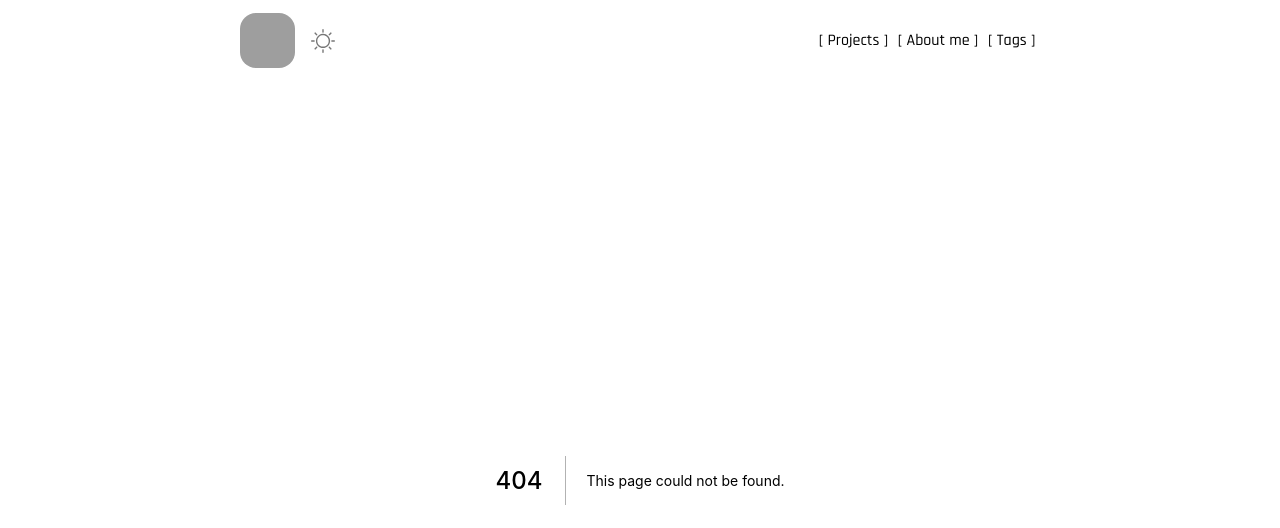
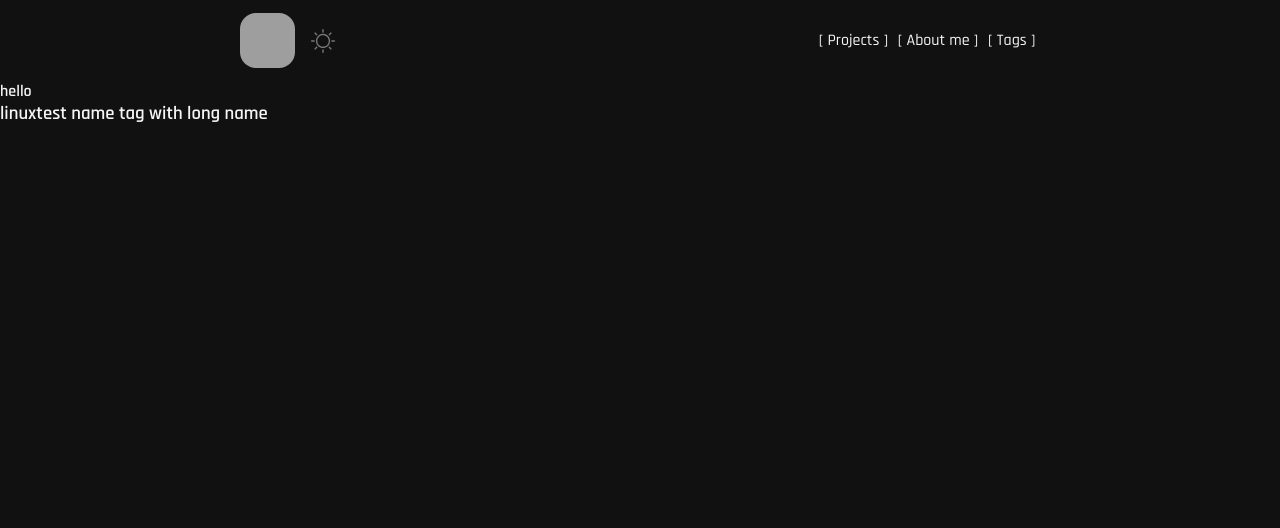
Before and after one commit to ropoko/ropoko.net, a Next.js app: page /tags in a window 1280 px wide. Before the commit this address had no page. Shown: the top 528 px of the page. Built offline with nearby package versions, Linux system fonts and the light colour scheme; grey boxes are pictures that could not be loaded.

Commit message:
feat(page): tags

```diff
--- /dev/null
+++ b/src/pages/tags.tsx
@@ -0,0 +1,36 @@
+import React from 'react'
+import fs from 'fs'
+import path from 'path'
+import matter from 'gray-matter'
+
+export default function Tags({ tags }: { tags: string[] }) {
+	return (
+		<div>
+			<strong> hello </strong>
+			{tags.map((tag, index) => (
+				<h3 key={index}> {tag} </h3>
+			))}
+		</div>
+	)
+}
+
+export const getStaticProps = async () => {
+	const postDir = path.join(process.cwd(), 'src/posts')
+	const files = fs.readdirSync(postDir)
+
+	const tags: string[] = files.map(file => {
+		// const slug: string = file.replace('.md', '')
+
+		const entireFile = fs.readFileSync(path.join(postDir, file), 'utf-8')
+
+		const { data } = matter(entireFile)
+
+		return data.tags
+	})
+
+	return {
+		props: {
+			tags
+		}
+	}
+}
```
